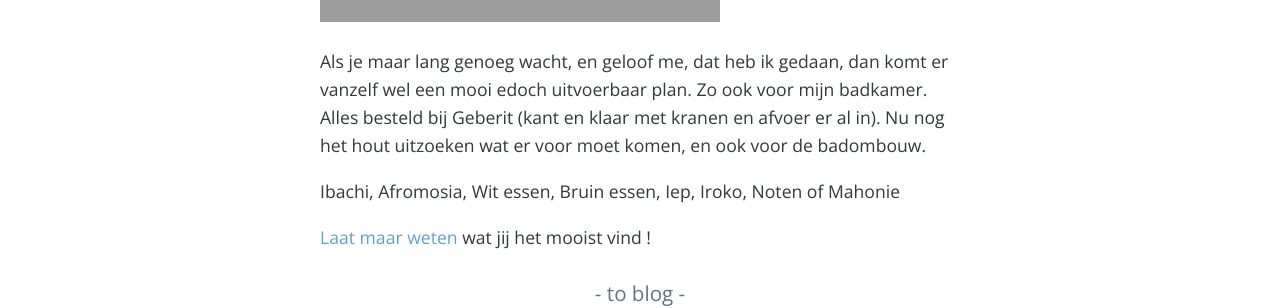
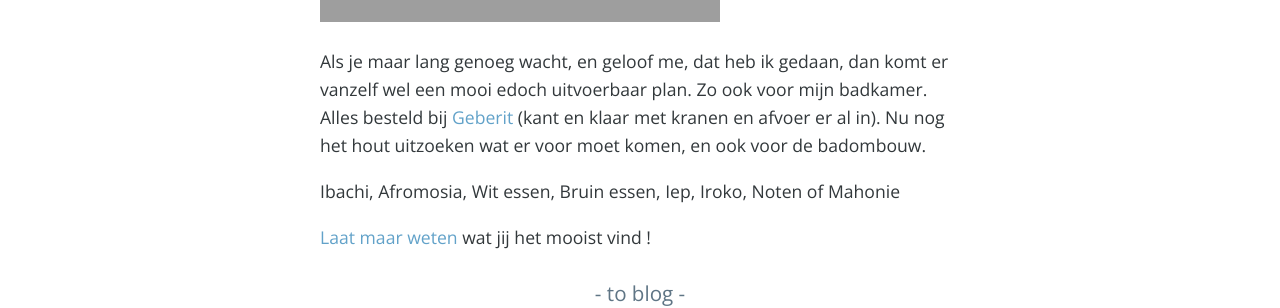
Before and after one commit to fprisse/Weblog, a Jekyll site: the page built from _posts/2020-10-31-houtsoort.md, in a window 1280 px wide. Shown: the part 787-1095 px from the top of the page. Built offline with Jekyll 4.4.1, drawn with Linux system fonts in a browser that asks for light colours; nearby versions of some CDN libraries; comment, search, counter and statistics services are not loaded; part of the change alters nothing that is shown.

```diff
--- a/_posts/2020-10-31-houtsoort.md
+++ b/_posts/2020-10-31-houtsoort.md
@@ -8,7 +8,7 @@ categories: Huis
 ### Voor de achterwand van mijn badkamer
 ![houtsoorten]({{ site.url }}/assets/houtsoorten.gif)
 
-Als je maar lang genoeg wacht, en geloof me, dat heb ik gedaan, dan komt er vanzelf wel een mooi edoch uitvoerbaar plan. Zo ook voor mijn badkamer. Alles besteld bij Geberit (kant en klaar met kranen en afvoer er al in). Nu nog het hout uitzoeken wat er voor moet komen, en ook voor de badombouw.
+Als je maar lang genoeg wacht, en geloof me, dat heb ik gedaan, dan komt er vanzelf wel een mooi edoch uitvoerbaar plan. Zo ook voor mijn badkamer. Alles besteld bij [Geberit](https://www.geberit.de/produkte/badserien/geberit-one/) (kant en klaar met kranen en afvoer er al in). Nu nog het hout uitzoeken wat er voor moet komen, en ook voor de badombouw.
 
 Ibachi, Afromosia, Wit essen, Bruin essen, Iep, Iroko, Noten of Mahonie
 
```
